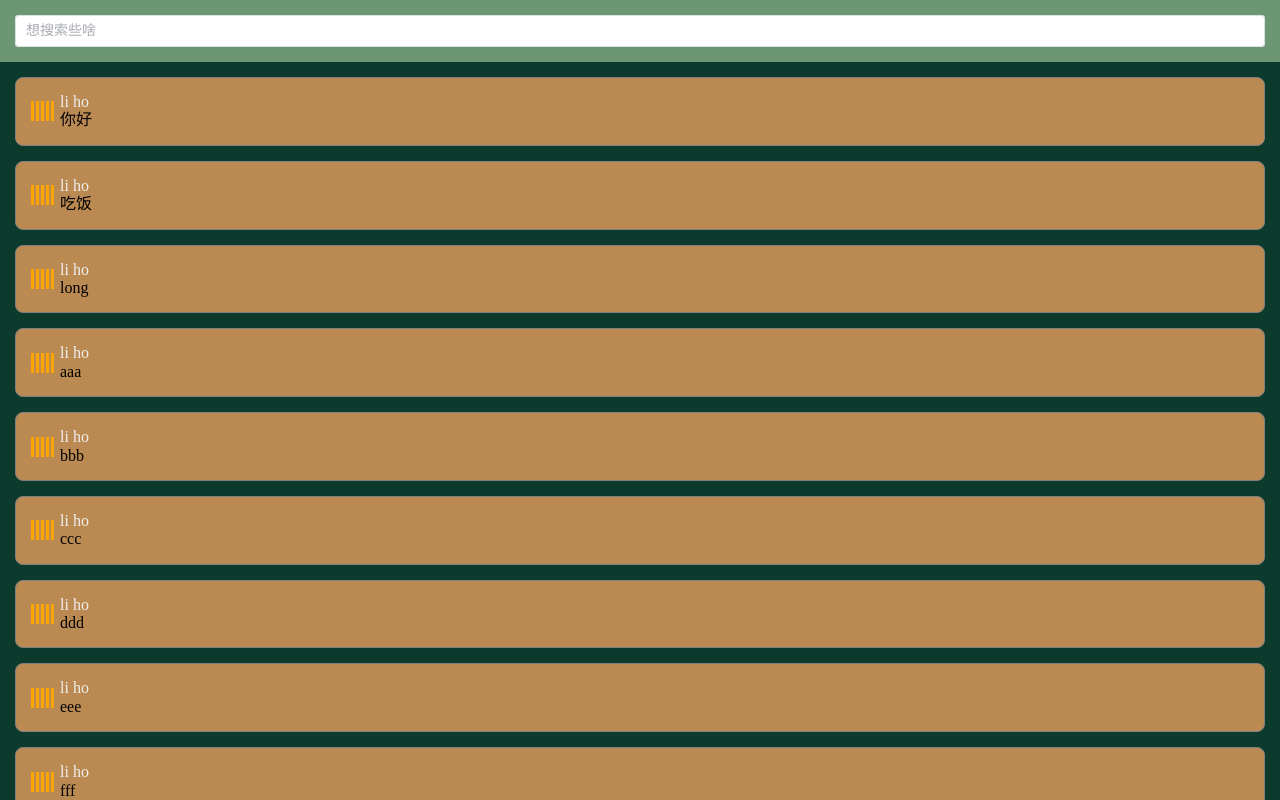
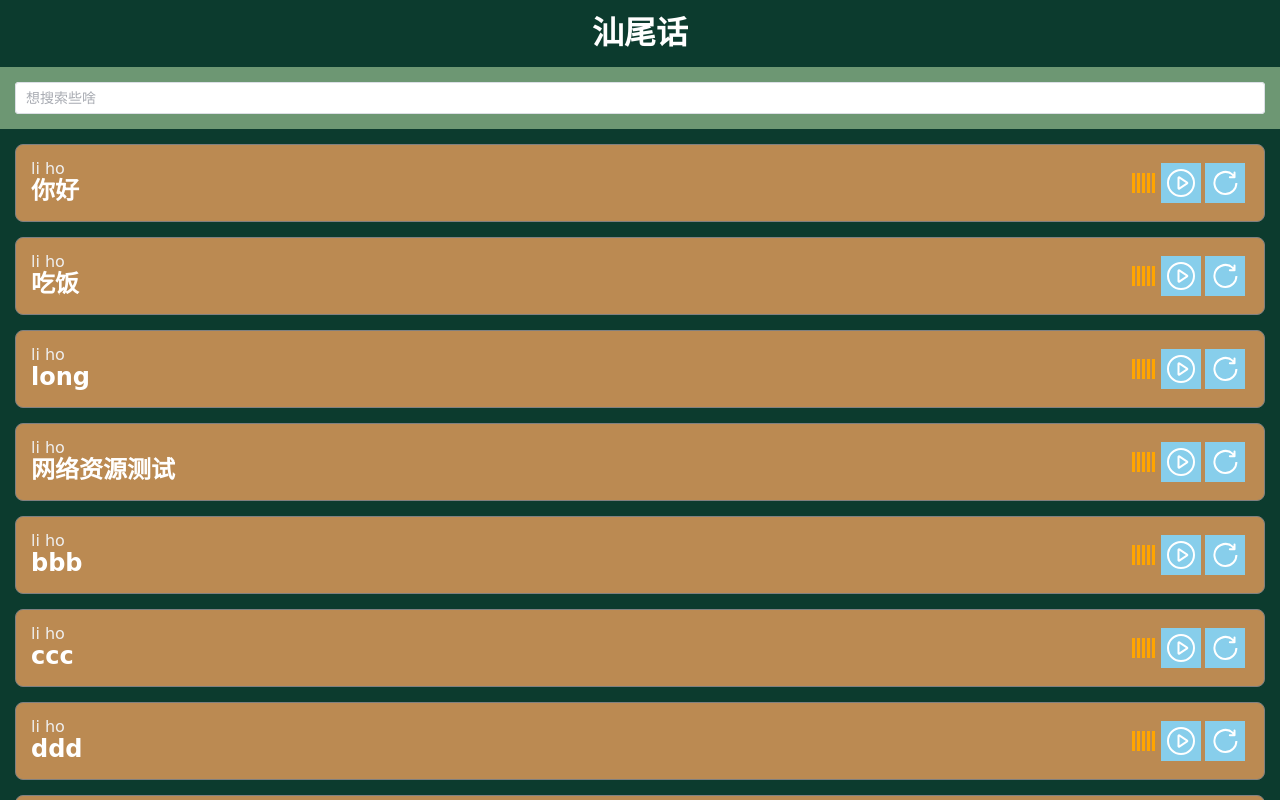
Before and after one commit to lowkey-lau/DialectTranslation, a Vue app: page /index in a window 1280 px wide. Shown: the top 800 px of the page. Built offline with nearby package versions, Linux system fonts and the light colour scheme.

Commit message:
修改样式，添加重新播放按钮

```diff
--- a/src/App.vue
+++ b/src/App.vue
@@ -10,6 +10,7 @@
 * {
   box-sizing: border-box;
   margin: 0 auto;
+  font-family: "MS Sans Serif", "Comic Sans MS";
 }
 .pages {
   background-color: $color-bg;
--- a/src/assets/json/lists.js
+++ b/src/assets/json/lists.js
@@ -16,8 +16,8 @@ export default [
     voice: "li ho",
   },
   {
-    label: "aaa",
-    file: new URL("@/assets/sounds/hihat.wav", import.meta.url).href,
+    label: "网络资源测试",
+    file: "https://dgfd5x26zh070.cloudfront.net/temp/long.wav",
     voice: "li ho",
   },
   {
--- a/src/views/index/components/Lists/_index.scss
+++ b/src/views/index/components/Lists/_index.scss
@@ -19,16 +19,34 @@
       margin-bottom: 0;
     }
 
-    &__loading {
-      margin-right: 4px;
-    }
-
     &__voice {
       color: #eee;
     }
 
     &__label {
-      color: black;
+      color: #fff;
+      font-weight: bold;
+      font-size: 24px;
+    }
+
+    &__info {
+      flex: 1;
+    }
+
+    &__loading {
+      margin-right: 4px;
     }
   }
 }
+
+.iconBox {
+  @include flexCenter;
+
+  &-icon {
+    @include flexCenter;
+    width: 40px;
+    height: 40px;
+    background-color: skyblue;
+    margin-right: 4px;
+  }
+}
--- a/src/views/index/components/Lists/index.vue
+++ b/src/views/index/components/Lists/index.vue
@@ -1,11 +1,19 @@
 <template>
   <div class="listBox">
     <div class="listBox-item" :class="{ 'listBox-item--active': item.isPlaying }" v-for="(item, index) in filterLists" @click="playSound(index)">
-      <LoadingBar class="listBox-item__loading" :active="item.isPlaying" />
-
       <div class="listBox-item__info">
         <div class="listBox-item__voice">{{ item.voice }}</div>
         <div class="listBox-item__label">{{ item.label }}</div>
+      </div>
+      <LoadingBar class="listBox-item__loading" :active="item.isPlaying" />
+
+      <div class="iconBox">
+        <div class="iconBox-icon">
+          <el-icon color="#fff" size="32"><VideoPlay /></el-icon>
+        </div>
+        <div class="iconBox-icon" @click.stop="stopSound(index)">
+          <el-icon color="#fff" size="32"><RefreshRight /></el-icon>
+        </div>
       </div>
     </div>
   </div>
@@ -36,6 +44,9 @@ const playSound = (e) => {
     sound = audio.howl = new Howl({
       src: [audio.file],
       html5: true,
+      onload: () => {
+        console.log(e);
+      },
       onend: (e) => {
         console.log(e);
         audio.isPlaying = false;
@@ -50,6 +61,12 @@ const playSound = (e) => {
     audio.isPlaying = false;
     sound.pause();
   }
+};
+
+const stopSound = (e) => {
+  let sound = state.data[e].howl;
+  sound.stop();
+  sound.play();
 };
 
 const filterLists = computed(() => {
--- /dev/null
+++ b/src/views/index/components/Title/_index.scss
@@ -0,0 +1,10 @@
+.titleBox {
+  @include flexCenter;
+  padding: 15px 0;
+
+  &-label {
+    font-size: 32px;
+    font-weight: bold;
+    color: #fff;
+  }
+}
--- /dev/null
+++ b/src/views/index/components/Title/index.vue
@@ -0,0 +1,14 @@
+<template>
+  <div class="titleBox">
+    <div class="titleBox-label">{{ $props.title }}</div>
+  </div>
+</template>
+
+<script setup>
+const $props = defineProps({
+  title: String,
+});
+</script>
+<style lang="scss" scoped>
+@import "./index";
+</style>
--- a/src/views/index/index.vue
+++ b/src/views/index/index.vue
@@ -1,11 +1,13 @@
 <template>
   <div>
+    <Title title="汕尾话" />
     <Search @setSearchVal="setSearchVal" />
     <Lists :searchVal="state.searchVal" />
   </div>
 </template>
 
 <script setup>
+import Title from "./components/Title/index.vue";
 import Search from "./components/Search/index.vue";
 import Lists from "./components/Lists/index.vue";
 
```
